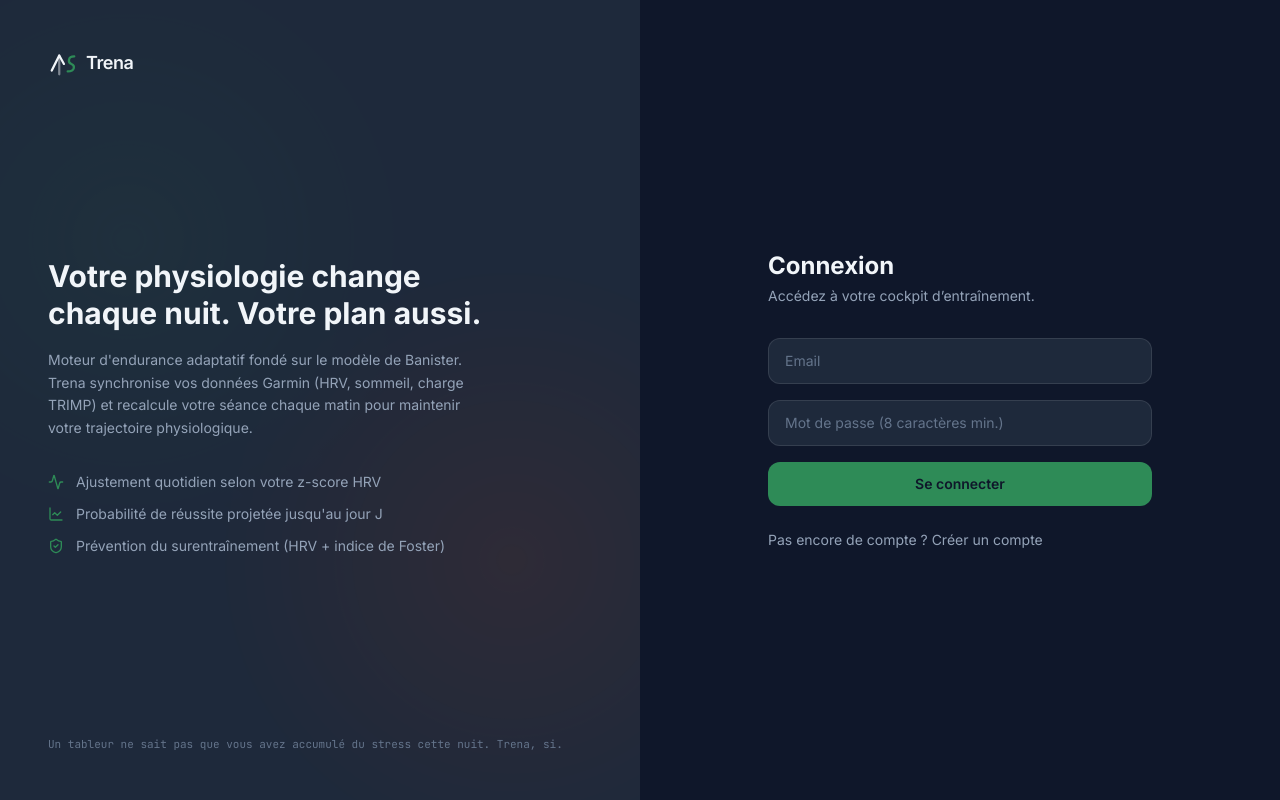
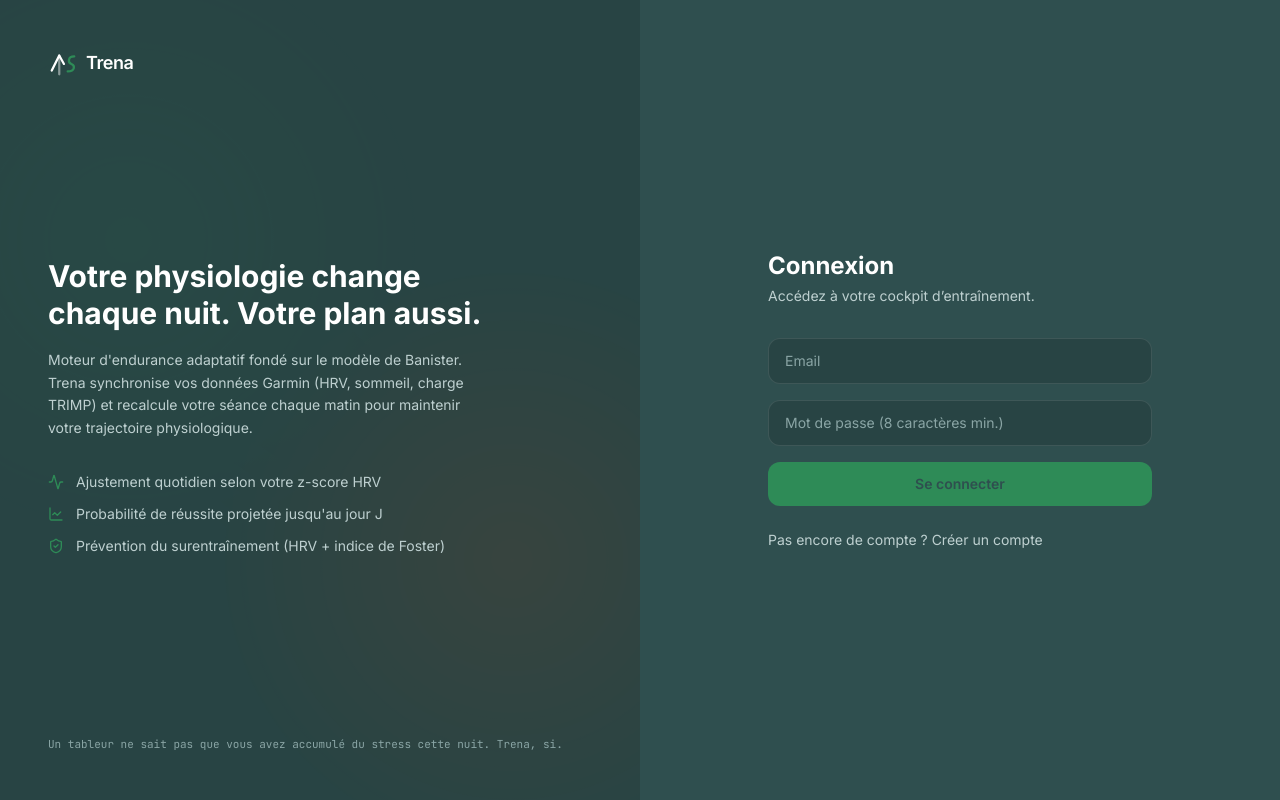
Before and after one commit to oromane/Trena, a Next.js app in the folder frontend/: page /login in a window 1280 px wide. Built offline with nearby package versions, Linux system fonts and the light colour scheme; no server answers.

Commit message:
style: palette gris ardoise #2F4F4F (Cartographie/Outdoor)

```diff
--- a/frontend/app/globals.css
+++ b/frontend/app/globals.css
@@ -5,24 +5,24 @@
 /* ============================ Thèmes Trena ============================ */
 :root {
   /* ---- Sombre (défaut) — Palette « Cartographie / Outdoor » ----
-     Fond ardoise (slate) pour un cockpit de données sobre, accents
-     vert forêt (aptitude/assimilation) et orange électrique (fatigue/alerte).
-     Valeurs RGB pour les modificateurs d'opacité Tailwind. */
-  --ats-bg: 15 23 42;        /* #0F172A slate-900 */
-  --ats-bg2: 30 41 59;       /* #1E293B slate-800 */
-  --ats-card: 30 41 59;      /* #1E293B slate-800 */
-  --ats-card2: 51 65 85;     /* #334155 slate-700 */
-  --ats-text: 241 245 249;   /* #F1F5F9 slate-100 */
-  --ats-muted: 148 163 184;  /* #94A3B8 slate-400 */
-  --ats-green: 46 139 87;    /* #2E8B57 vert forêt — fitness / NORMAL / Z1-Z2 */
+     Fond Gris Ardoise (teal-gris #2F4F4F), et non un slate bleuté, pour un
+     cockpit chaud et sobre ; accents vert forêt (aptitude) et orange
+     électrique (fatigue/alerte). Valeurs RGB pour l'opacité Tailwind. */
+  --ats-bg: 47 79 79;        /* #2F4F4F Gris Ardoise — Fond Principal */
+  --ats-bg2: 40 68 68;       /* #284444 surfaces en creux (inputs) */
+  --ats-card: 56 94 94;      /* #385E5E cartes (légèrement plus claires) */
+  --ats-card2: 67 109 109;   /* #436D6D cartes imbriquées */
+  --ats-text: 255 255 255;   /* #FFFFFF blanc pur */
+  --ats-muted: 190 208 208;  /* #BED0D0 gris-teal clair lisible */
+  --ats-green: 46 139 87;    /* #2E8B57 vert forêt — Primaire (fitness/NORMAL/Z1-Z2) */
   --ats-greendark: 33 110 68;/* #216E44 */
   --ats-blue: 79 134 168;    /* #4F86A8 bleu acier — endurance aérobie */
-  --ats-orange: 255 69 0;    /* #FF4500 orange électrique — fatigue / CAUTION / Z4-Z5 */
+  --ats-orange: 255 69 0;    /* #FF4500 orange électrique — Secondaire (fatigue/CAUTION/Z4-Z5) */
   --ats-red: 220 68 55;      /* #DC4437 rouge brique — MISSED / suppression */
   --ats-violet: 124 111 168; /* #7C6FA8 violet montagne — tempo / seuil */
-  --ats-gray: 100 116 139;   /* #64748B slate-500 */
-  --ats-border: rgba(148, 163, 184, 0.14);
-  --ats-chart-grid: #334155;
+  --ats-gray: 138 165 165;   /* #8AA5A5 gris-teal moyen */
+  --ats-border: rgba(255, 255, 255, 0.13);
+  --ats-chart-grid: #436D6D;
 }
 
 [data-theme='light'] {
--- a/frontend/app/layout.tsx
+++ b/frontend/app/layout.tsx
@@ -37,7 +37,7 @@ export const viewport: Viewport = {
   width: 'device-width',
   initialScale: 1,
   viewportFit: 'cover',
-  themeColor: '#0F172A',
+  themeColor: '#1A2B2B',
 };
 
 // Thème avant hydratation (anti-flash) + enregistrement du service worker (PWA)
--- a/frontend/components/FormChart.tsx
+++ b/frontend/components/FormChart.tsx
@@ -31,8 +31,8 @@ export default function FormChart({ data }: { data: FormPoint[] }) {
         <YAxis stroke="#64748b" fontSize={11} />
         <Tooltip
           contentStyle={{
-            backgroundColor: '#0f172a',
-            border: '1px solid #334155',
+            backgroundColor: '#385E5E',
+            border: '1px solid #436D6D',
             borderRadius: 8,
             fontSize: 12,
           }}
--- a/frontend/components/TrendsChart.tsx
+++ b/frontend/components/TrendsChart.tsx
@@ -104,14 +104,14 @@ export default function TrendsChart() {
                   <stop offset="100%" stopColor={selected.color} stopOpacity={0} />
                 </linearGradient>
               </defs>
-              <CartesianGrid stroke="#334155" strokeDasharray="3 3" vertical={false} />
+              <CartesianGrid stroke="#436D6D" strokeDasharray="3 3" vertical={false} />
               <XAxis dataKey="date" tick={{ fill: '#94A3B8', fontSize: 10 }}
-                     tickLine={false} axisLine={{ stroke: '#334155' }} minTickGap={30} />
+                     tickLine={false} axisLine={{ stroke: '#436D6D' }} minTickGap={30} />
               <YAxis tick={{ fill: '#94A3B8', fontSize: 10 }} tickLine={false}
                      axisLine={false} domain={['auto', 'auto']} />
               <Tooltip
                 contentStyle={{
-                  background: '#1E293B',
+                  background: '#385E5E',
                   border: '1px solid rgba(255,255,255,0.08)',
                   borderRadius: 12,
                   fontSize: 12,
--- a/frontend/components/dashboard/Hero.tsx
+++ b/frontend/components/dashboard/Hero.tsx
@@ -147,7 +147,7 @@ export default function Hero({
               cy={RING.size / 2}
               r={RING.r}
               fill="none"
-              stroke="#334155"
+              stroke="#436D6D"
               strokeWidth={RING.stroke}
             />
             <motion.circle
--- a/frontend/components/dashboard/LoadChart.tsx
+++ b/frontend/components/dashboard/LoadChart.tsx
@@ -41,18 +41,18 @@ export default function LoadChart({
     <div className="h-56 w-full">
       <ResponsiveContainer width="100%" height="100%">
         <BarChart data={data} margin={{ top: 8, right: 8, bottom: 0, left: -18 }} barGap={2}>
-          <CartesianGrid stroke="#334155" strokeDasharray="3 3" vertical={false} />
+          <CartesianGrid stroke="#436D6D" strokeDasharray="3 3" vertical={false} />
           <XAxis
             dataKey="week"
             tick={{ fill: '#94A3B8', fontSize: 10 }}
             tickLine={false}
-            axisLine={{ stroke: '#334155' }}
+            axisLine={{ stroke: '#436D6D' }}
           />
           <YAxis tick={{ fill: '#94A3B8', fontSize: 10 }} tickLine={false} axisLine={false} />
           <Tooltip
             cursor={{ fill: 'rgba(255,255,255,0.03)' }}
             contentStyle={{
-              background: '#1E293B',
+              background: '#385E5E',
               border: '1px solid rgba(255,255,255,0.08)',
               borderRadius: 12,
               fontSize: 12,
@@ -60,7 +60,7 @@ export default function LoadChart({
             labelStyle={{ color: '#94A3B8' }}
           />
           <Legend wrapperStyle={{ fontSize: 11, color: '#94A3B8' }} />
-          <Bar dataKey="prévu" fill="#334155" radius={[4, 4, 0, 0]} maxBarSize={26} />
+          <Bar dataKey="prévu" fill="#436D6D" radius={[4, 4, 0, 0]} maxBarSize={26} />
           <Bar dataKey="réalisé" fill="#2E8B57" radius={[4, 4, 0, 0]} maxBarSize={26} />
         </BarChart>
       </ResponsiveContainer>
--- a/frontend/components/dashboard/TrajectoryChart.tsx
+++ b/frontend/components/dashboard/TrajectoryChart.tsx
@@ -60,12 +60,12 @@ export default function TrajectoryChart({
               <stop offset="100%" stopColor="#CBD5E1" stopOpacity={0} />
             </linearGradient>
           </defs>
-          <CartesianGrid stroke="#334155" strokeDasharray="3 3" vertical={false} />
+          <CartesianGrid stroke="#436D6D" strokeDasharray="3 3" vertical={false} />
           <XAxis
             dataKey="label"
             tick={{ fill: '#94A3B8', fontSize: 10 }}
             tickLine={false}
-            axisLine={{ stroke: '#334155' }}
+            axisLine={{ stroke: '#436D6D' }}
             minTickGap={40}
           />
           <YAxis
@@ -75,7 +75,7 @@ export default function TrajectoryChart({
           />
           <Tooltip
             contentStyle={{
-              background: '#1E293B',
+              background: '#385E5E',
               border: '1px solid rgba(255,255,255,0.08)',
               borderRadius: 12,
               fontSize: 12,
```
